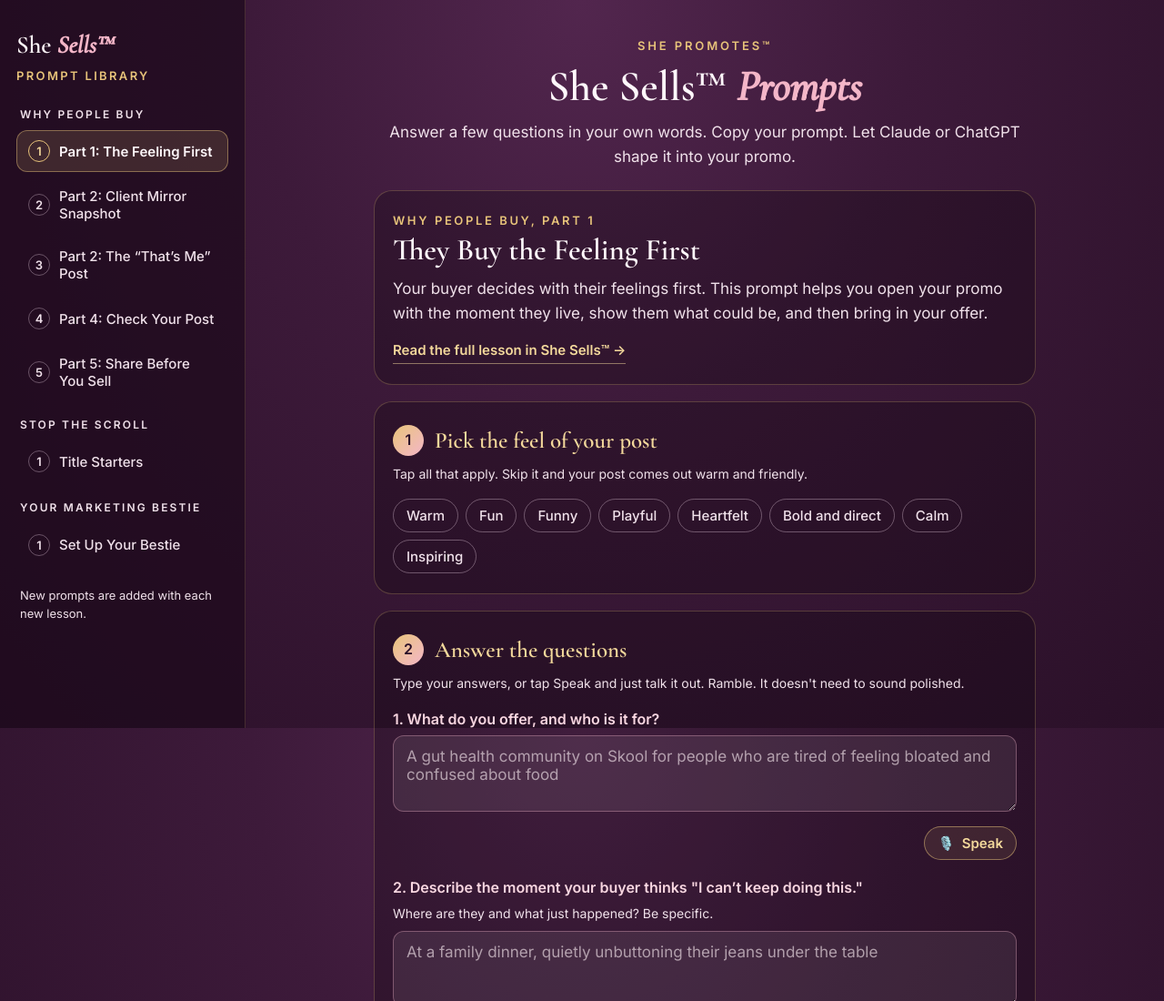
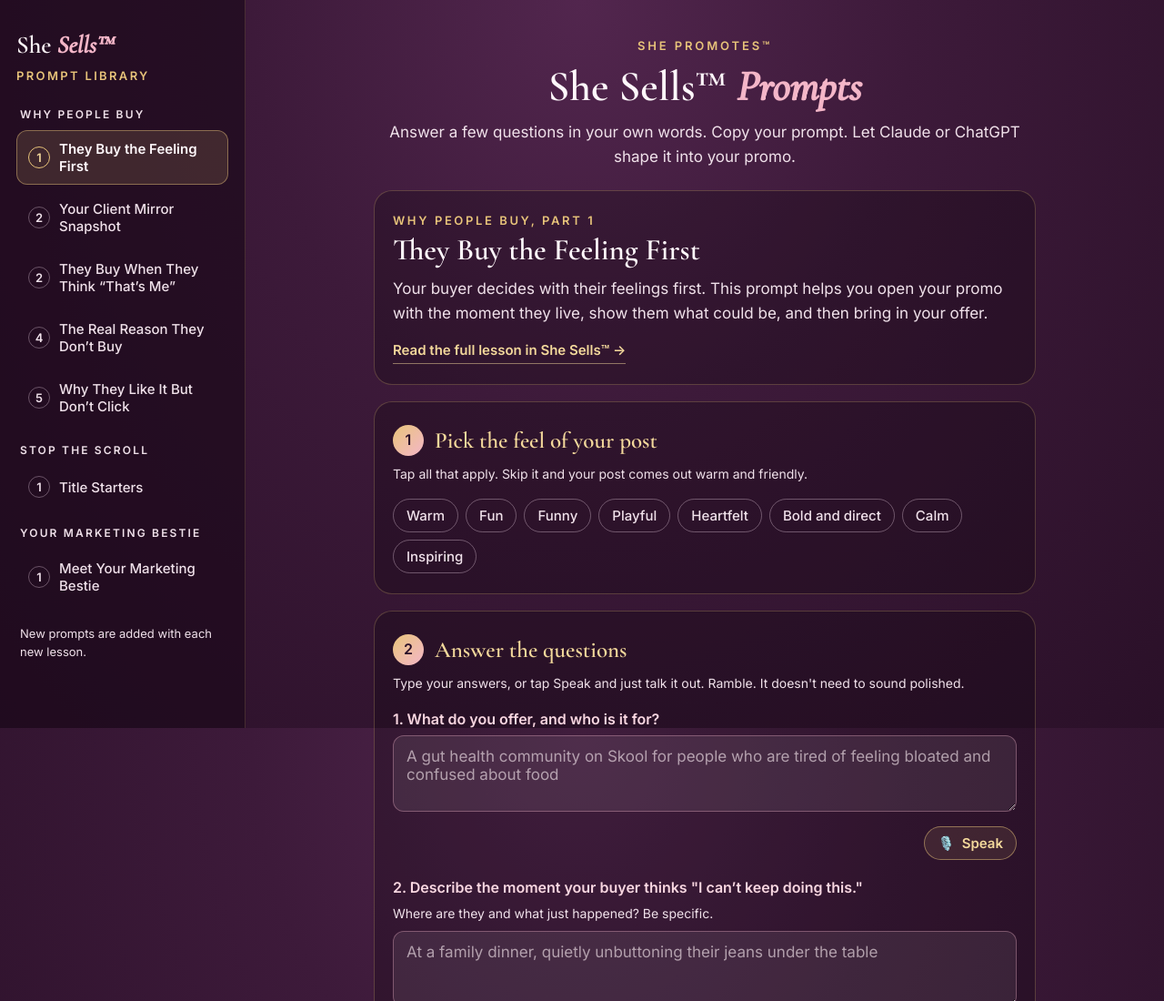
Before and after one commit to aurailia/she-sells, a plain HTML site: page index.html in a window 1280 px wide. Shown: the top 1100 px of the page at 91% size. Drawn offline with nearby package versions, Linux system fonts and the light colour scheme.

Commit message:
Add files via upload

```diff
--- a/index.html
+++ b/index.html
@@ -863,7 +863,7 @@ Aurailia ✦
     {
       id: 'part-1',
       folder: 'Why People Buy',
-      nav: 'Part 1: The Feeling First',
+      nav: 'Part 1: They Buy the Feeling First',
       lesson: 'Why People Buy, Part 1',
       title: 'They Buy the Feeling First',
       lessonUrl: 'https://www.skool.com/she-promotes-7924/classroom/6a4aeeb3?md=aab7fcd0656844c7af55e58159fb5e2f',
@@ -933,7 +933,7 @@ Aurailia ✦
     {
       id: 'part-2-mirror',
       folder: 'Why People Buy',
-      nav: 'Part 2: Client Mirror Snapshot',
+      nav: 'Part 2: Your Client Mirror Snapshot',
       lesson: 'Why People Buy, Part 2',
       title: 'Build Your Client Mirror Snapshot',
       noTone: true,
@@ -1037,7 +1037,7 @@ Aurailia ✦
       id: 'part-2',
       folder: 'Why People Buy',
       snapshot: 'use',
-      nav: 'Part 2: The “That’s Me” Post',
+      nav: 'Part 2: They Buy When They Think “That’s Me”',
       lesson: 'Why People Buy, Part 2',
       title: 'They Buy When They Think “That’s Me”',
       intro: 'This prompt helps you open your promo with a moment so specific your buyer stops scrolling and thinks, “that’s me.” Add your Client Mirror Snapshot in step 1 and your post gets even better.',
@@ -1111,7 +1111,7 @@ Aurailia ✦
     {
       id: 'part-4',
       folder: 'Why People Buy',
-      nav: 'Part 4: Check Your Post',
+      nav: 'Part 4: The Real Reason They Don’t Buy',
       lesson: 'Why People Buy, Part 4',
       title: 'Check Your Post for What Makes Them Pause',
       snapshot: 'use',
@@ -1158,7 +1158,7 @@ Aurailia ✦
     {
       id: 'part-5',
       folder: 'Why People Buy',
-      nav: 'Part 5: Share Before You Sell',
+      nav: 'Part 5: Why They Like It But Don’t Click',
       lesson: 'Why People Buy, Part 5',
       title: 'Share Before You Sell',
       snapshot: 'use',
@@ -1267,7 +1267,7 @@ Aurailia ✦
     {
       id: 'marketing-bestie',
       folder: 'Your Marketing Bestie',
-      nav: 'Set Up Your Bestie',
+      nav: 'Meet Your Marketing Bestie',
       lesson: 'Your Marketing Bestie',
       title: 'Meet Your Marketing Bestie',
       page: 'bestie',
@@ -1423,9 +1423,10 @@ Aurailia ✦
       b.className = 'pill' + (p.id === state.current ? ' active' : '');
       var num = document.createElement('span');
       num.className = 'num';
-      num.textContent = String(count);
+      var partMatch = /^Part (\w+): (.*)$/.exec(p.nav);
+      num.textContent = partMatch ? partMatch[1] : String(count);
       var txt = document.createElement('span');
-      txt.textContent = p.nav;
+      txt.textContent = partMatch ? partMatch[2] : p.nav;
       b.appendChild(num);
       b.appendChild(txt);
       b.addEventListener('click', function () { select(p.id); setMenu(false); window.scrollTo(0, 0); });
```
